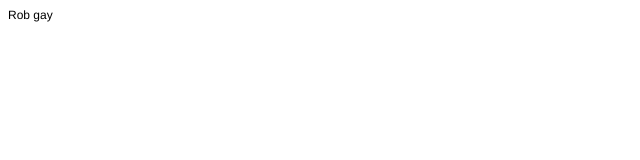
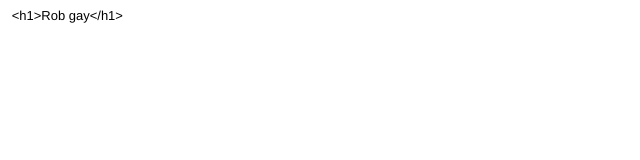
Before and after one commit to jack-hemphill/krete, a plain HTML site: page index.html in a window 1280 px wide. Shown: the full height of the page, 0-640 px from the left. Drawn offline with Linux system fonts and the light colour scheme.

Commit message:
Updated index.html

```diff
--- a/index.html
+++ b/index.html
@@ -7,11 +7,10 @@
   <meta name="Generator" content="Cocoa HTML Writer">
   <meta name="CocoaVersion" content="2487.3">
   <style type="text/css">
-    p.p1 {margin: 0.0px 0.0px 0.0px 0.0px; font: 12.0px Helvetica; -webkit-text-stroke: #000000}
-    span.s1 {font-kerning: none}
+    p.p1 {margin: 0.0px 0.0px 0.0px 0.0px; font: 13.0px 'Helvetica Neue'}
   </style>
 </head>
 <body>
-<p class="p1"><span class="s1">Rob gay</span></p>
+<p class="p1"><span class="Apple-converted-space"> </span>&lt;h1&gt;Rob gay&lt;/h1&gt;</p>
 </body>
 </html>
```
